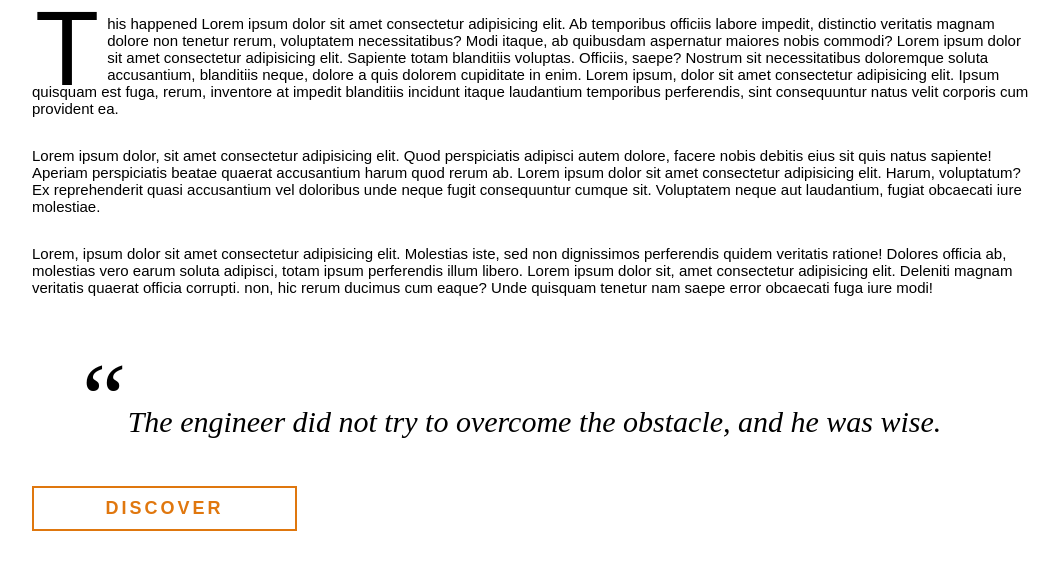
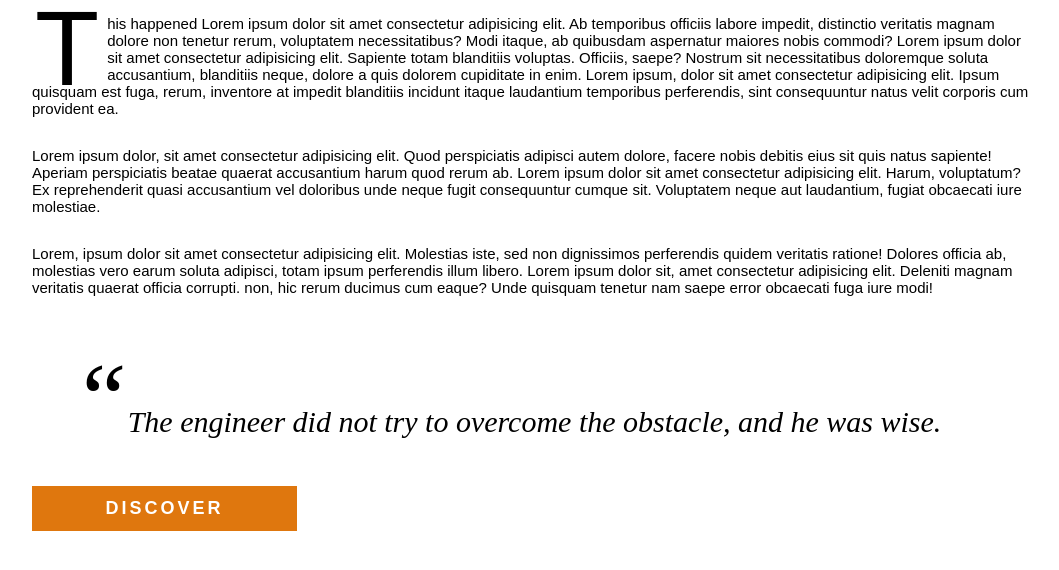
Before and after one commit to SerdiukArtem/fonts, a plain HTML site: page index.html in a window 1280 px wide. In both pictures the pointer is over the button "DISCOVER". Shown: the part 74-644 px from the top of the page, without its empty margins (168-1227 px from the left). Drawn offline with Linux system fonts and the light colour scheme; a web font is replaced by a local one.

Commit message:
finish css

```diff
--- a/style.css
+++ b/style.css
@@ -77,4 +77,10 @@ button {
   background-color: #FFF;
   width: 265px;
   letter-spacing: 3px;
+  cursor: pointer;
 }
+
+button:hover {
+  color: #FFF;
+  background: #df770e;
+}
```
